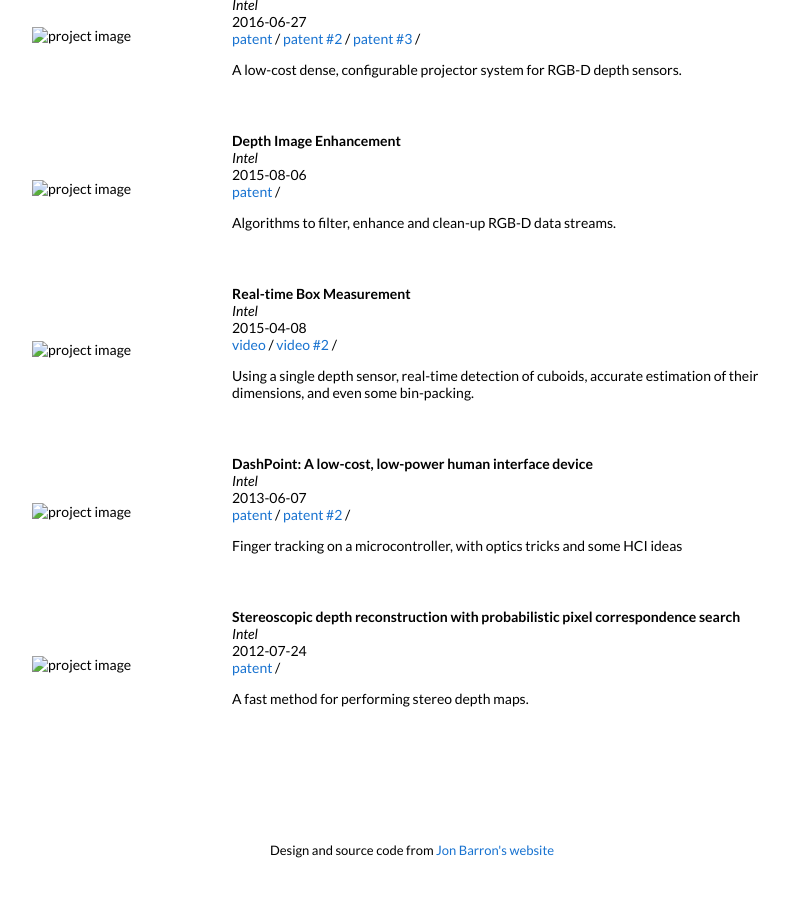
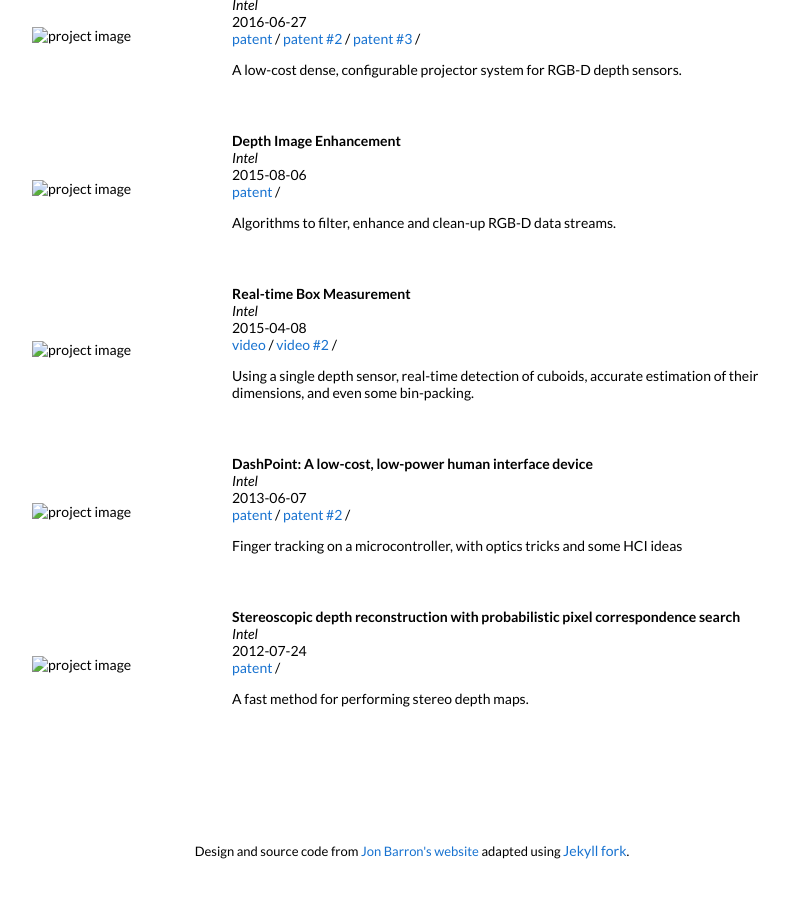
Before and after one commit to aaronlsmiles/aaronlsmiles.github.io, a Jekyll site: the page built from _posts/2019-06-02-venue.markdown, in a window 1280 px wide and 900 px high, scrolled down 1941 px. Shown: the whole window, without its empty margins (228-1017 px from the left). Built offline with Jekyll 4.4.1, drawn with Linux system fonts in a browser that asks for light colours.

Commit message:
Update default.html

```diff
--- a/_layouts/default.html
+++ b/_layouts/default.html
@@ -237,7 +237,7 @@
             <td style="padding:0px">
               <br>
               <p style="text-align:center;font-size:small;">
-                Design and source code from <a style="font-size:small;" href="https://jonbarron.info">Jon Barron's website</a>
+                Design and source code from <a style="font-size:small;" href="https://jonbarron.info">Jon Barron's website</a> adapted using <a href="https://leonidk.com/> Leonid Keselman</a>'s <a href="https://github.com/leonidk/new_website"> Jekyll fork</a>.
               </p>
             </td>
           </tr>
```
